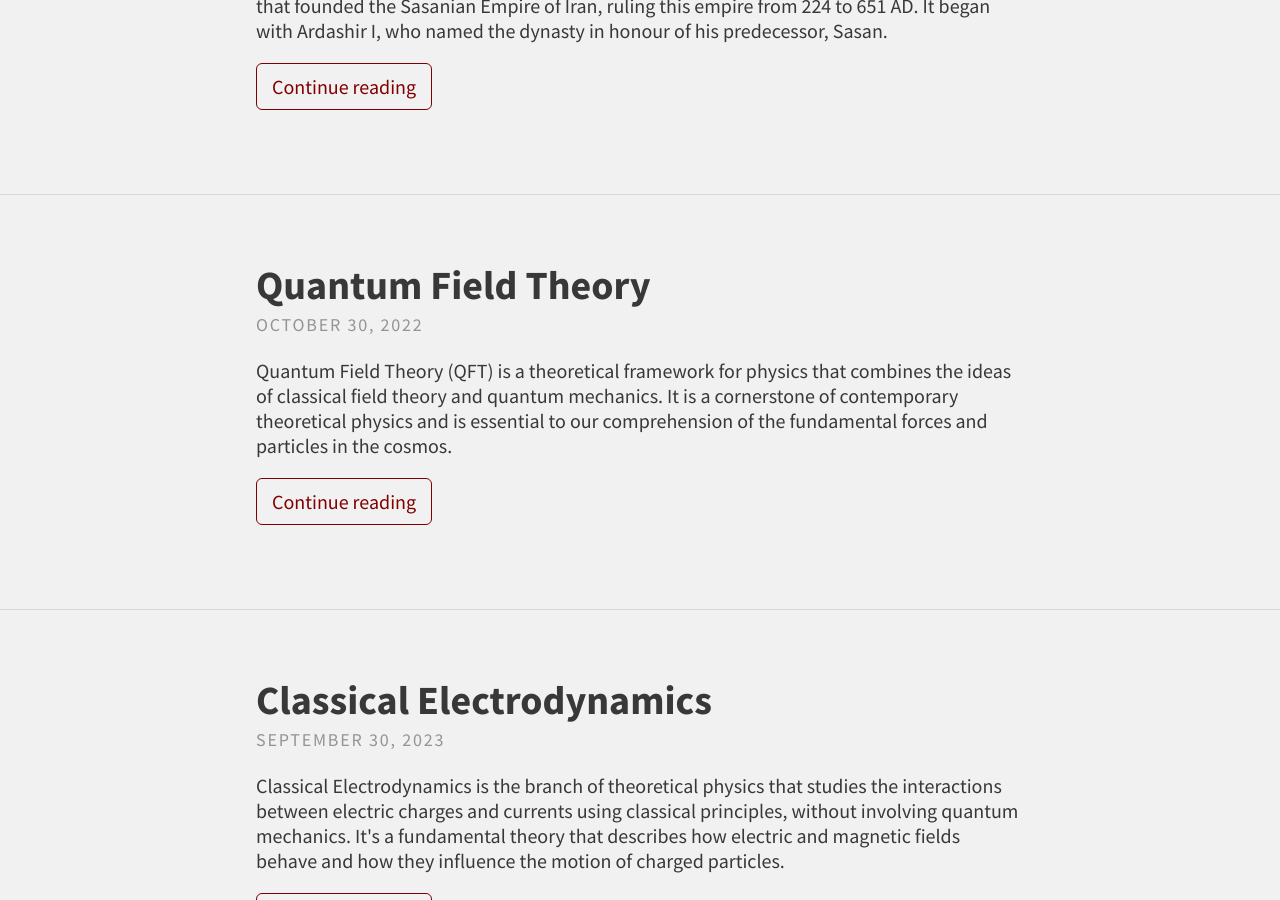
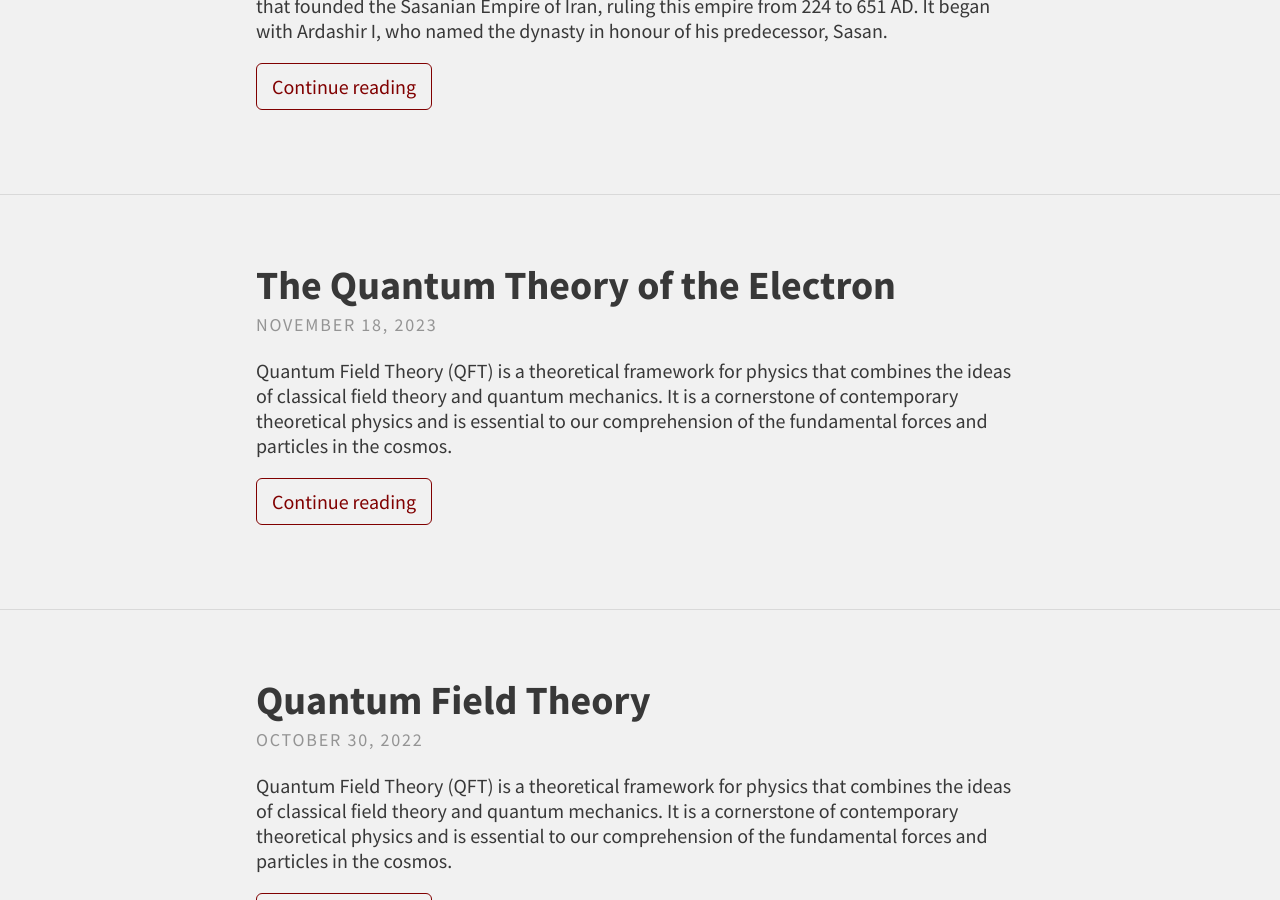
Before and after one commit to SinaEtebar/Website, a Jekyll site: the page built from blog.md, in a window 1280 px wide and 900 px high, scrolled down 891 px. Built offline with Jekyll 4.4.1, drawn with Linux system fonts in a browser that asks for light colours.

Commit message:
Update blog.md

```diff
--- a/blog.md
+++ b/blog.md
@@ -50,6 +50,25 @@ feature-img: "assets/img/SNF/header.png"
       </div>
    </div>
 
+   <div class="post-teaser">
+      <header>
+        <h1>
+          <a class="post-link" href="/2023/11/18/QToE.html">
+            The Quantum Theory of the Electron
+          </a>
+        </h1>
+        <p class="meta">
+          November 18, 2023
+        </p>
+      </header>
+      <div class="excerpt">
+      Quantum Field Theory (QFT) is a theoretical framework for physics that combines the ideas of classical field theory and quantum mechanics. It is a cornerstone of contemporary theoretical physics and is essential to our comprehension of the fundamental forces and particles in the cosmos.<br>
+        <a class="button" href="/2023/11/18/QToE.html">
+          Continue reading
+        </a>
+      </div>
+   </div>
+
   <div class="post-teaser">
       <header>
         <h1>
```
